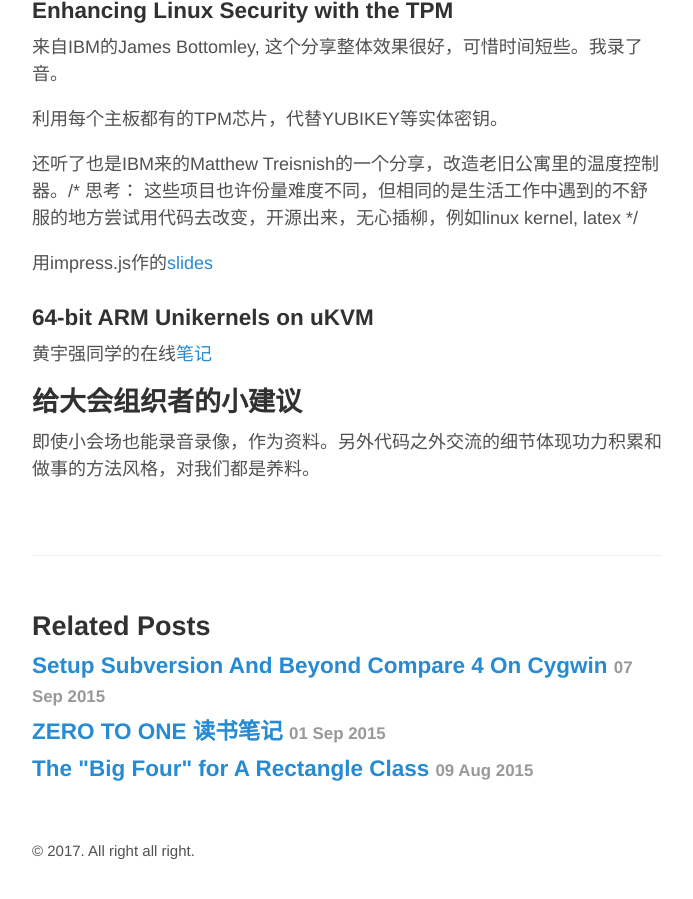
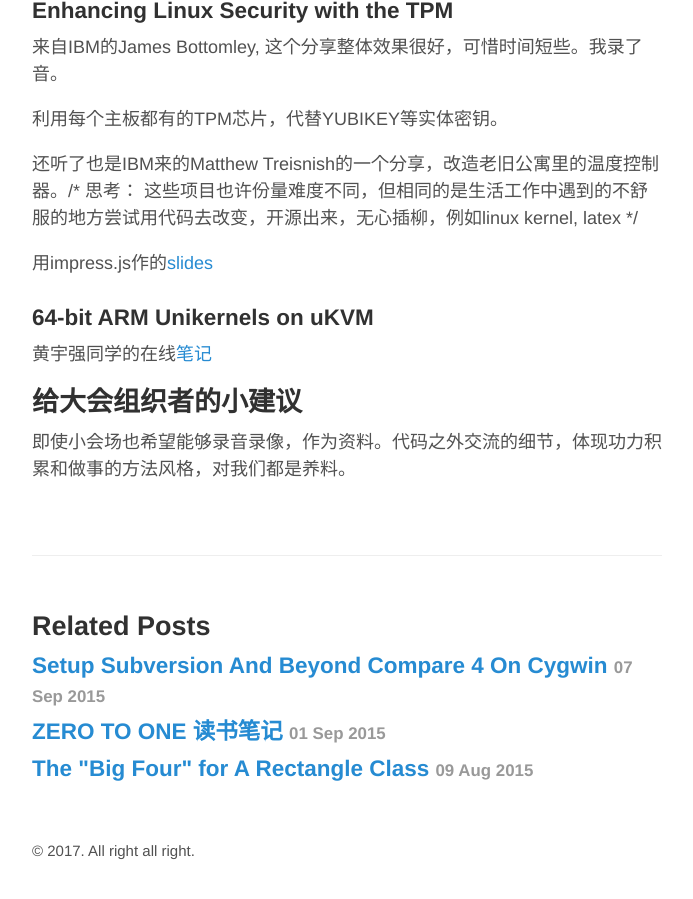
Before and after one commit to WenboYang/WenboYang.github.io, a Jekyll site: the page built from _posts/2016-6-21-linuxcon-beijing-summary.md, in a window 1280 px wide and 900 px high, scrolled down 1548 px. Shown: the whole window, without its empty margins (293-986 px from the left). Built offline with Jekyll 4.4.1, drawn with Linux system fonts in a browser that asks for light colours; comment, search, counter and statistics services are not loaded.

Commit message:
Update 2016-6-21-linuxcon-beijing-summary.md

```diff
--- a/_posts/2016-6-21-linuxcon-beijing-summary.md
+++ b/_posts/2016-6-21-linuxcon-beijing-summary.md
@@ -53,4 +53,4 @@ lazy-ext4, 通过对底层硬件特性的把握，找到历史实现中不再合
 黄宇强同学的在线[笔记](https://hackmd.io/s/BkoYAUrQb)
 
 ## 给大会组织者的小建议
-即使小会场也能录音录像，作为资料。另外代码之外交流的细节体现功力积累和做事的方法风格，对我们都是养料。
+即使小会场也希望能够录音录像，作为资料。代码之外交流的细节，体现功力积累和做事的方法风格，对我们都是养料。
```
